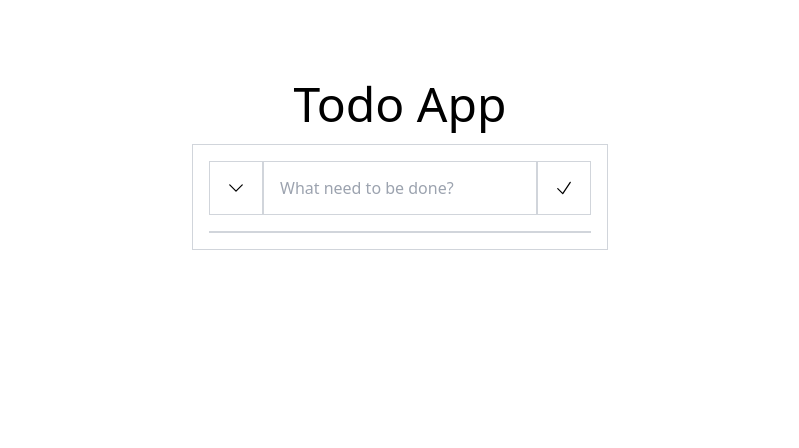
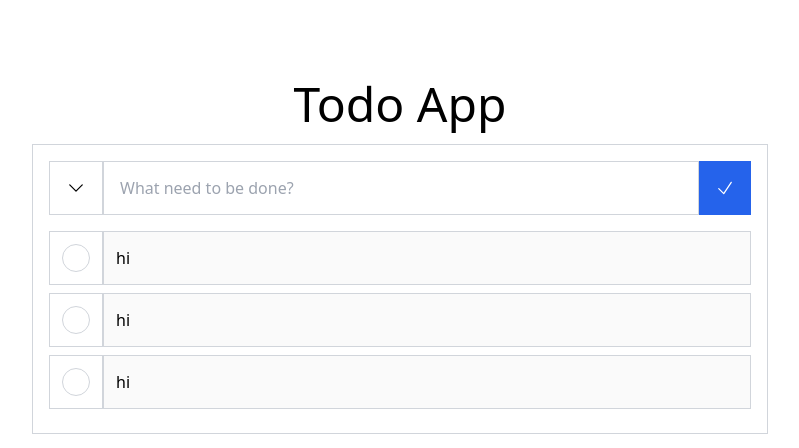
Before and after one commit to Hossein-i/todo, a React (Create React App) app: page / in a window 1280 px wide. Shown: the top 448 px of the page, without its empty margins (240-1039 px from the left). Built offline with nearby package versions, Linux system fonts and the light colour scheme.

Commit message:
update todo and todos

```diff
--- /dev/null
+++ b/src/components/checkbox/index.jsx
@@ -0,0 +1,16 @@
+import { CheckIcon } from "@heroicons/react/24/outline";
+
+const CheckboxComponent = ({ checked, onClick }) => {
+  return (
+    <div className="border border-gray-300 p-3">
+      <button
+        className="w-7 h-7 flex justify-center items-center rounded-full border border-gray-300"
+        onClick={onClick}
+      >
+        {checked && <CheckIcon className="w-5 h-5 text-blue-600" />}
+      </button>
+    </div>
+  );
+};
+
+export default CheckboxComponent;
--- a/src/components/todo-field/index.jsx
+++ b/src/components/todo-field/index.jsx
@@ -6,8 +6,8 @@ const TodoFieldComponent = () => {
       <button className="border border-gray-300 p-4">
         <ChevronDownIcon className="w-5 h-5"/>
       </button>
-      <input type="text" className="flex-auto border border-gray-300 px-4" placeholder="What need to be done?"/>
-      <button className="border border-gray-300 p-4">
+      <input type="text" className="w-full border border-gray-300 px-4" placeholder="What need to be done?"/>
+      <button className="p-4 bg-blue-600 text-white">
         <CheckIcon className="w-5 h-5"/>
       </button>
     </div>
--- a/src/components/todos/index.jsx
+++ b/src/components/todos/index.jsx
@@ -1,13 +1,5 @@
-import TodoComponent from "./todo";
-
-const TodosComponent = () => {
-  return (
-    <div className="border border-gray-300">
-      <TodoComponent />
-      <TodoComponent />
-      <TodoComponent />
-    </div>
-  );
+const TodosComponent = ({ children }) => {
+  return <div className="">{children}</div>;
 };
 
 export default TodosComponent;
--- a/src/components/todos/todo/index.jsx
+++ b/src/components/todos/todo/index.jsx
@@ -1,5 +1,48 @@
+import { PencilIcon, TrashIcon, CheckIcon } from "@heroicons/react/24/outline";
+import CheckboxComponent from "../../checkbox";
+import { useState } from "react";
+
 const TodoComponent = () => {
-  return <div></div>;
+  const [checked, setChecked] = useState(false);
+  const [isDisabled, setIsDisabled] = useState(true);
+
+  return (
+    <div className="flex mb-2 group">
+      <CheckboxComponent
+        checked={checked}
+        onClick={() => setChecked(!checked)}
+      />
+      <input
+        type="text"
+        className={`w-full p-3 border border-gray-300 ${
+          checked && "line-through opacity-50"
+        }`}
+        defaultValue={"hi"}
+        disabled={isDisabled}
+      />
+
+      {isDisabled ? (
+        <div className="hidden group-hover:flex">
+          <button
+            className="p-4 bg-blue-600 text-white"
+            onClick={() => setIsDisabled(false)}
+          >
+            <PencilIcon className="w-5 h-5" />
+          </button>
+          <button className="p-4 bg-red-600 text-white">
+            <TrashIcon className="w-5 h-5" />
+          </button>
+        </div>
+      ) : (
+        <button
+          className="p-4 bg-blue-600 text-white"
+          onClick={() => setIsDisabled(true)}
+        >
+          <CheckIcon className="w-5 h-5" />
+        </button>
+      )}
+    </div>
+  );
 };
 
 export default TodoComponent;
--- a/src/containers/todo/index.jsx
+++ b/src/containers/todo/index.jsx
@@ -1,12 +1,17 @@
 import TodoFieldComponent from "../../components/todo-field";
 import TodosComponent from "../../components/todos";
+import TodoComponent from "../../components/todos/todo";
 
 const TodoContainer = () => {
   return (
-    <div className="max-w-md mx-auto">
+    <div className="md:max-w-3xl md:mx-auto">
       <div className="m-4 p-4 border border-gray-300">
         <TodoFieldComponent />
-        <TodosComponent />
+        <TodosComponent>
+          <TodoComponent />
+          <TodoComponent />
+          <TodoComponent />
+        </TodosComponent>
       </div>
     </div>
   );
```
